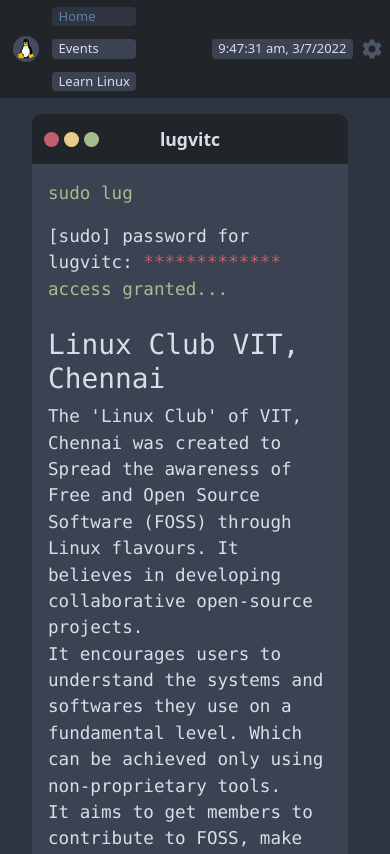
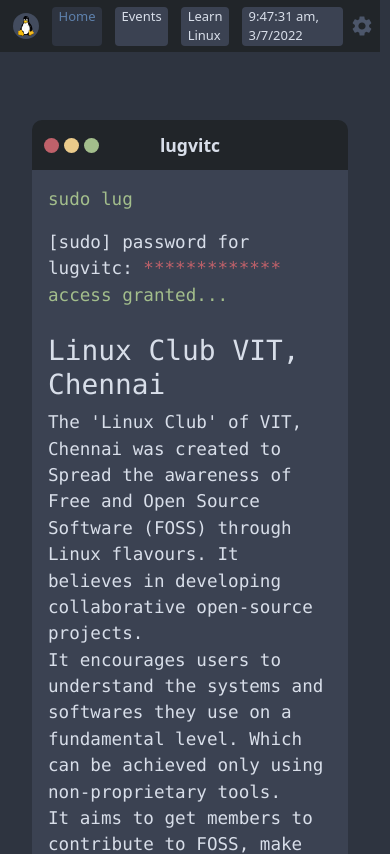
Before and after one commit to lugvitc/lugvitc.github.io, a React (Create React App) app: page /learn-linux in a window 390 px wide. Shown: the top 854 px of the page. Built offline with nearby package versions, Linux system fonts and the light colour scheme.

Commit message:
top bar css file converted into css module

```diff
--- a/src/components/topBar/topBar.js
+++ b/src/components/topBar/topBar.js
@@ -7,7 +7,7 @@ import useSettingsDialog from '../../hooks/useSettingsDialog';
 
 import LugvitcLogo from '../../images/Tux.svg';
 
-import './topBar.css';
+import styles from './topBar.module.css';
 import { useRef } from 'react';
 
 export default function TopBar({ refer, topBarLinks }) {
@@ -16,25 +16,27 @@ export default function TopBar({ refer, topBarLinks }) {
 
     return (
         <>
-            <header ref={refer} id='top-bar' className='no-selection'>
-                <div className='top-bar-contents'>
+            <header ref={refer} className={`${styles.TopBar} no-selection`}>
+                <div className={styles.topBarContents}>
                     <a
-                        className='top-bar-logo'
+                        className={styles.topBarLogo}
                         href='https://linktr.ee/lugvitc'
                         target='_blank'
                         rel='noopener noreferrer'
                     >
                         <img src={LugvitcLogo} alt='lug logo' />
                     </a>
-                    <nav id='top-bar-links'>
+                    <nav className={styles.topBarLinks}>
                         {topBarLinks.map((nav, index) => (
                             <NavLink
                                 key={index}
-                                className={currentNavLink =>
-                                    'top-bar-element-clickable ' +
-                                    (currentNavLink.isActive
-                                        ? 'top-bar-element-clickable-active'
-                                        : 'top-bar-element-clickable-inactive')
+                                className={({ isActive }) =>
+                                    `${styles.topBarElementClickable}
+                                    ${
+                                        isActive
+                                            ? styles.active
+                                            : styles.inactive
+                                    }`
                                 }
                                 to={nav.link}
                             >
@@ -42,12 +44,12 @@ export default function TopBar({ refer, topBarLinks }) {
                             </NavLink>
                         ))}
                     </nav>
-                    <div className='top-bar-element-non-clickable'>
+                    <div className={styles.topBarElementNonClickable}>
                         <TopBarTimeDate />
                     </div>
                     <div
-                        className={`top-bar-settings ${
-                            settingsDialogOpen ? 'open' : 'close'
+                        className={`${styles.topBarSettings} ${
+                            settingsDialogOpen && styles.open
                         }`}
                         ref={settingsButtonRef}
                     >
@@ -67,7 +69,7 @@ export default function TopBar({ refer, topBarLinks }) {
                         </svg>
                     </div>
                 </div>
-                <div className='bottom-strip' />
+                <div className={styles.bottomStrip} />
             </header>
             {!settingsDialogOpen && (
                 <Tooltip toolRef={settingsButtonRef} below>
--- a/src/components/topBar/topBar.css
+++ b/src/components/topBar/topBar.module.css
@@ -1,11 +1,11 @@
-#top-bar {
+.topBar {
     position: fixed;
     width: 100%;
     top: 0;
     z-index: 1;
 }
 
-.top-bar-contents {
+.topBarContents {
     background-color: var(--header-footer-black);
     color: var(--nord4);
     display: flex;
@@ -15,7 +15,7 @@
     padding-inline: 0.5em;
 }
 
-.top-bar-logo {
+.topBarLogo {
     margin: 0.5em;
     padding: 0.5em;
     height: 2em;
@@ -29,32 +29,32 @@
     align-items: center;
 }
 
-.top-bar-logo:hover {
+.topBarLogo:hover {
     background-color: var(--nord10);
 }
 
-.top-bar-logo img {
+.topBarLogo img {
     height: 1.5em;
 }
 
-#top-bar-links {
+.topBarLinks {
     display: flex;
     flex-direction: row;
     margin-right: auto;
 }
 
-.top-bar-settings {
+.topBarSettings {
     display: flex;
     align-items: center;
 }
 
-.top-bar-settings > svg {
+.topBarSettings > svg {
     fill: var(--nord3);
     cursor: pointer;
 }
 
-.top-bar-settings > svg:hover,
-.top-bar-settings.open > svg {
+.topBarSettings > svg:hover,
+.topBarSettings.open > svg {
     fill: var(--nord10);
     animation: spin 4s linear infinite;
 }
@@ -68,7 +68,7 @@
     }
 }
 
-.top-bar-element-non-clickable {
+.topBarElementNonClickable {
     border-color: var(--nord2);
     height: auto;
     text-decoration: none;
@@ -80,19 +80,19 @@
     cursor: default;
 }
 
-.top-bar-element-clickable {
+.topBarElementClickable {
     text-decoration: none;
     color: var(--nord4);
 }
 
-.top-bar-element-clickable:hover {
+.topBarElementClickable:hover {
     transform: translateY(0.5em);
     color: var(--nord10);
     background-color: var(--nord0);
     transition: ease-out 0.5s;
 }
 
-.top-bar-element-clickable-active {
+.active {
     transform: translateY(0.5em);
     background-color: var(--nord0);
     border-radius: 0.3em 0.3em 0 0;
@@ -102,36 +102,36 @@
     cursor: default;
 }
 
-.top-bar-element-clickable-active::after {
+.active::after {
     content: ' ▲';
 }
 
-.top-bar-element-clickable-inactive {
+.inactive {
     background-color: var(--nord1);
     border-radius: 0.3em;
     padding-inline: 0.5em;
     margin: 0.5em;
 }
 
-.top-bar-element-clickable-inactive::after {
+.inactive::after {
     content: ' ▼';
 }
 
-.bottom-strip {
+.bottomStrip {
     background-color: var(--nord0);
     height: 0.2em;
 }
 
 @media only screen and (max-width: 500px) {
-    #top-bar-links {
+    .topBar-links {
         flex-direction: column;
     }
 
-    .top-bar-element-clickable:hover {
+    .topBarElementClickable:hover {
         transform: translateX(0.5em);
     }
 
-    .top-bar-element-clickable-active {
+    .active {
         transform: translateY(0);
         background-color: var(--nord0);
         border-radius: 0.3em;
@@ -140,14 +140,14 @@
         color: var(--nord10);
     }
 
-    .top-bar-element-clickable-active::after {
+    .active::after {
         content: '';
     }
-    .top-bar-element-clickable-inactive::after {
+    .inactive::after {
         content: '';
     }
 
-    .bottom-strip {
+    .bottomStrip {
         display: none;
     }
 }
--- a/src/components/topBar/topBarTimeDate.js
+++ b/src/components/topBar/topBarTimeDate.js
@@ -1,6 +1,5 @@
 import { useEffect } from 'react';
 import { useState } from 'react';
-import './topBar.css';
 
 export default function TopBarTimeDate() {
     const [currentDate, setCurrentDate] = useState(new Date());
```
